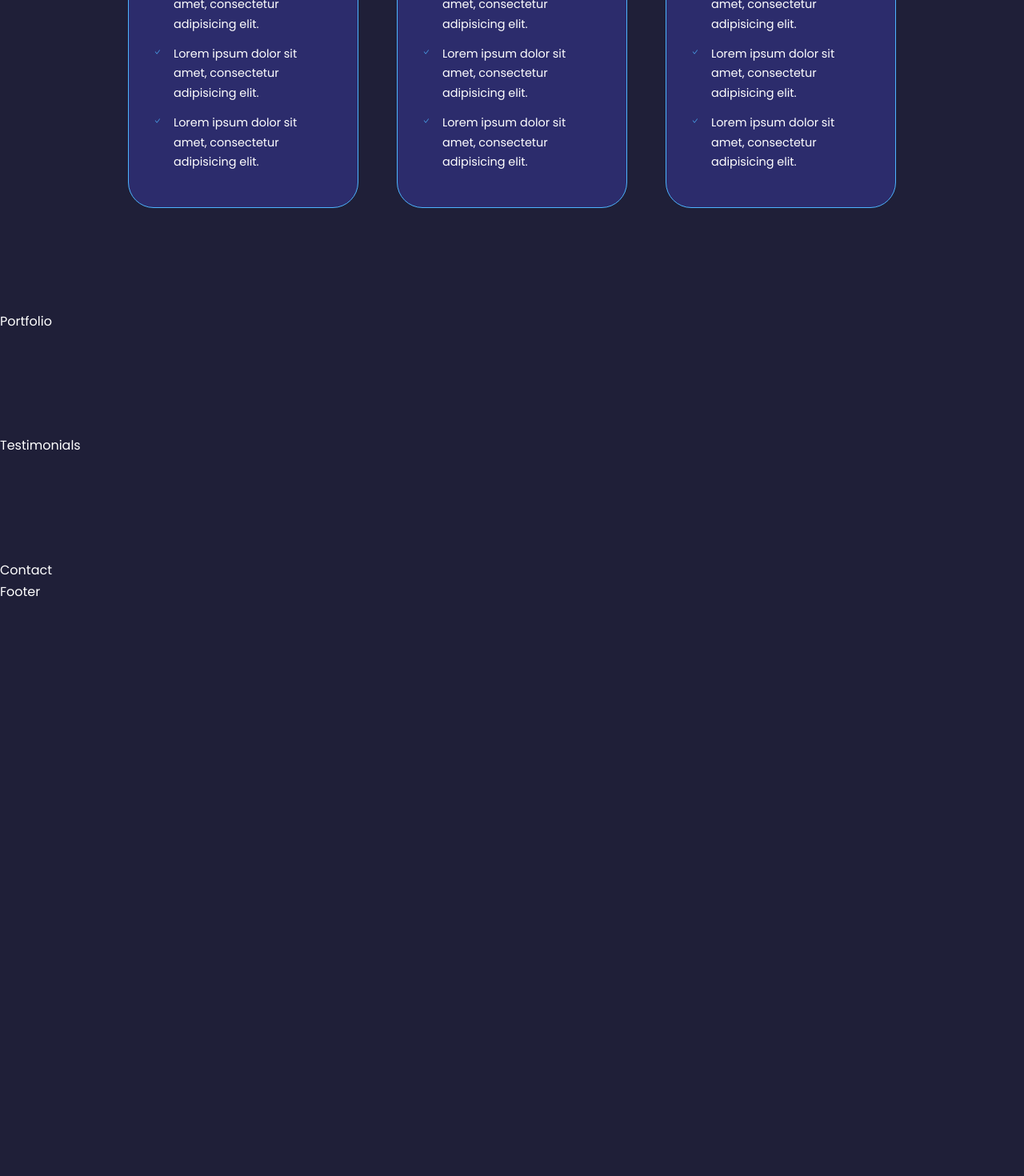
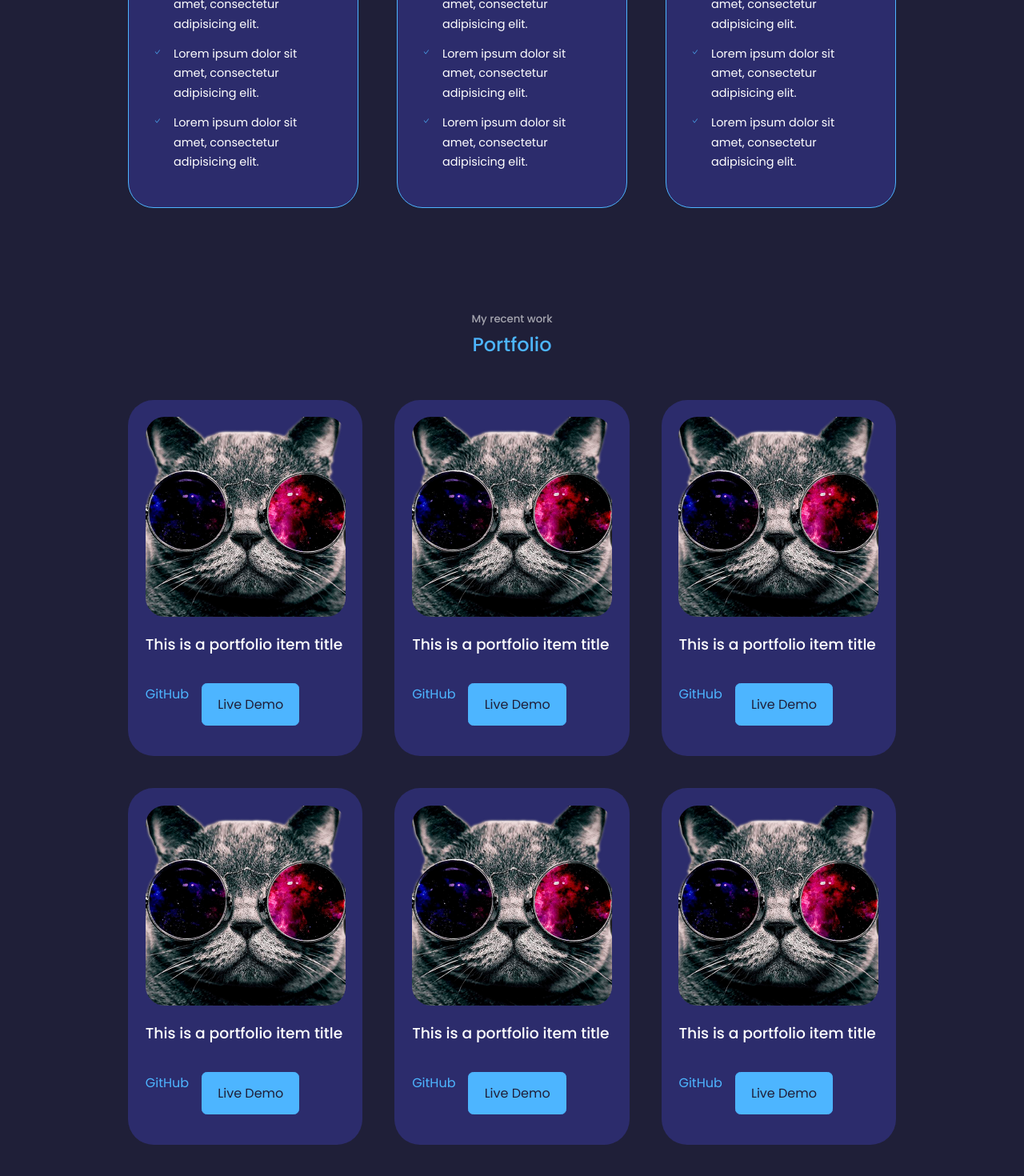
Before and after one commit to BNAStudio/portfolio-react, a React (Vite) app: page / in a window 1280 px wide. Shown: the part 2844-4314 px from the top of the page at 80% size. Before the commit the page ends 3597 px from the top, so only its background shows below. Built offline with nearby package versions, Linux system fonts and the light colour scheme.

Commit message:
feat(components): portfolio component
create Portfolio component | adding styles to portfolio component

```diff
--- a/src/components/Experience/Experience.jsx
+++ b/src/components/Experience/Experience.jsx
@@ -17,7 +17,7 @@
 							className="experience__details-icon" />
 						<div>
 							<h4>HTML</h4>
-							<small clasName='text-light'>Experienced</small>
+							<small className='text-light'>Experienced</small>
 						</div>
 						</article>
 
@@ -25,7 +25,7 @@
 							<AiFillCheckCircle className="experience__details-icon" />
 							<div>
 								<h4>CSS</h4>
-								<small clasName='text-light'>Intermediate</small>
+								<small className='text-light'>Intermediate</small>
 							</div>
 						</article>
 
@@ -33,7 +33,7 @@
 							<AiFillCheckCircle className="experience__details-icon" />
 							<div>
 								<h4>Javascript</h4>
-								<small clasName='text-light'>Experienced</small>
+								<small className='text-light'>Experienced</small>
 							</div>
 						</article>
 
@@ -41,7 +41,7 @@
 							<AiFillCheckCircle className="experience__details-icon" />
 							<div>
 								<h4>Bootstrap</h4>
-								<small clasName='text-light'>Experienced</small>
+								<small className='text-light'>Experienced</small>
 							</div>
 						</article>
 
@@ -49,7 +49,7 @@
 							<AiFillCheckCircle className="experience__details-icon" />
 							<div>
 								<h4>React</h4>
-								<small clasName='text-light'>Intermediate</small>
+								<small className='text-light'>Intermediate</small>
 							</div>
 						</article>
 					</div>
@@ -62,7 +62,7 @@
 							<AiFillCheckCircle className="experience__details-icon" />
 							<div>
 								<h4>Mongo DB</h4>
-								<small clasName='text-light'>Intermediated</small>
+								<small className='text-light'>Intermediated</small>
 							</div>
 						</article>
 
@@ -70,7 +70,7 @@
 							<AiFillCheckCircle className="experience__details-icon" />
 							<div>
 								<h4>PHP</h4>
-								<small clasName='text-light'>Intermediate</small>
+								<small className='text-light'>Intermediate</small>
 							</div>
 						</article>
 
@@ -78,7 +78,7 @@
 							<AiFillCheckCircle className="experience__details-icon" />
 							<div>
 								<h4>MyPQL</h4>
-								<small clasName='text-light'>Experienced</small>
+								<small className='text-light'>Experienced</small>
 							</div>
 						</article>
 
@@ -86,7 +86,7 @@
 							<AiFillCheckCircle className="experience__details-icon" />
 							<div>
 								<h4>Python</h4>
-								<small clasName='text-light'>Experienced</small>
+								<small className='text-light'>Experienced</small>
 							</div>
 						</article>
 
@@ -94,7 +94,7 @@
 							<AiFillCheckCircle className="experience__details-icon" />
 							<div>
 								<h4>Node</h4>
-								<small clasName='text-light'>Intermediate</small>
+								<small className='text-light'>Intermediate</small>
 							</div>
 						</article>
 					</div>
--- a/src/components/Header/CTA.jsx
+++ b/src/components/Header/CTA.jsx
@@ -4,7 +4,7 @@
 const CTA = () => {
 	return (
 		<div className="cta">
-			<a href={CV} className="btn">
+			<a href={CV} className="btn" target="_blank" rel="noreferrer noopener">
 				Download CV
 			</a>
 			<a href="#contact" className="btn btn-primary">
--- a/src/components/Portfolio/Portfolio.css
+++ b/src/components/Portfolio/Portfolio.css
@@ -0,0 +1,49 @@
+.portfolio__container {
+    display: grid;
+    grid-template-columns: repeat(3, 1fr);
+    gap: 2.5rem;
+}
+
+.portfolio__item {
+    background-color: var(--color-bg-variant);
+    padding: 1.3rem;
+    border-radius: 2rem;
+    border: 1px solid transparent;
+    transition: var(--transition);
+}
+
+.portfolio__item:hover {
+    border-color: var(--color-primary-variant);
+    background-color: transparent;
+}
+
+.portfolio__item-image {
+    border-radius: 1.5rem;
+    overflow: hidden;
+}
+
+.portfolio__item h3 {
+    margin: 1.2rem 0 2rem;
+}
+
+.portfolio__item-cta {
+    display: flex;
+    gap: 1rem;
+    margin-bottom: 1rem;
+}
+
+/*--- MEDIA QUERIES (MEDIUM DEVICES) ---*/
+@media screen and (max-width: 1024px) {
+    .portfolio__container {
+        grid-template-columns: 1fr 1fr;
+        gap: 1.2rem
+    }
+}
+
+/*--- MEDIA QUERIES (SMALL DEVICES) ---*/
+@media screen and (max-width: 600px) {
+    .portfolio__container {
+        grid-template-columns: 1fr;
+        gap: 1rem
+    }
+}
--- a/src/components/Portfolio/Portfolio.jsx
+++ b/src/components/Portfolio/Portfolio.jsx
@@ -1,7 +1,156 @@
 // import PropTypes from "prop-types";
+import "./Portfolio.css";
+import imageProyect from '../../assets/myself.png'
 
 const Portfolio = () => {
-	return <section id="portfolio">Portfolio</section>;
+	return (
+		<section id="portfolio">
+			<h5>My recent work</h5>
+			<h2>Portfolio</h2>
+
+			<div className="container portfolio__container">
+
+				<article className="portfolio__item">
+					<div className="portfolio__item-image">
+						<img src={imageProyect} alt="" />
+					</div>
+					<h3>This is a portfolio item title</h3>
+					<div className="portfolio__item-cta">
+						<a
+							href="https://github.com/"
+							target="_blank"
+							rel="noopener noreferrer"
+						>
+							GitHub
+						</a>
+						<a
+							href="https://netlify.com/"
+							className="btn btn-primary"
+							target="_blank"
+							rel="noopener noreferre"
+						>
+							Live Demo
+					</a>
+					</div>
+				</article>
+				<article className="portfolio__item">
+					<div className="portfolio__item-image">
+						<img src={imageProyect} alt="" />
+					</div>
+					<h3>This is a portfolio item title</h3>
+					<div className="portfolio__item-cta">
+						<a
+							href="https://github.com/"
+							target="_blank"
+							rel="noopener noreferrer"
+						>
+							GitHub
+						</a>
+						<a
+							href="https://netlify.com/"
+							className="btn btn-primary"
+							target="_blank"
+							rel="noopener noreferre"
+						>
+							Live Demo
+					</a>
+					</div>
+				</article>
+				<article className="portfolio__item">
+					<div className="portfolio__item-image">
+						<img src={imageProyect} alt="" />
+					</div>
+					<h3>This is a portfolio item title</h3>
+					<div className="portfolio__item-cta">
+						<a
+							href="https://github.com/"
+							target="_blank"
+							rel="noopener noreferrer"
+						>
+							GitHub
+						</a>
+						<a
+							href="https://netlify.com/"
+							className="btn btn-primary"
+							target="_blank"
+							rel="noopener noreferre"
+						>
+							Live Demo
+					</a>
+					</div>
+				</article>
+				<article className="portfolio__item">
+					<div className="portfolio__item-image">
+						<img src={imageProyect} alt="" />
+					</div>
+					<h3>This is a portfolio item title</h3>
+					<div className="portfolio__item-cta">
+						<a
+							href="https://github.com/"
+							target="_blank"
+							rel="noopener noreferrer"
+						>
+							GitHub
+						</a>
+						<a
+							href="https://netlify.com/"
+							className="btn btn-primary"
+							target="_blank"
+							rel="noopener noreferre"
+						>
+							Live Demo
+					</a>
+					</div>
+				</article>
+				<article className="portfolio__item">
+					<div className="portfolio__item-image">
+						<img src={imageProyect} alt="" />
+					</div>
+					<h3>This is a portfolio item title</h3>
+					<div className="portfolio__item-cta">
+						<a
+							href="https://github.com/"
+							target="_blank"
+							rel="noopener noreferrer"
+						>
+							GitHub
+						</a>
+						<a
+							href="https://netlify.com/"
+							className="btn btn-primary"
+							target="_blank"
+							rel="noopener noreferre"
+						>
+							Live Demo
+					</a>
+					</div>
+				</article>
+				<article className="portfolio__item">
+					<div className="portfolio__item-image">
+						<img src={imageProyect} alt="" />
+					</div>
+					<h3>This is a portfolio item title</h3>
+					<div className="portfolio__item-cta">
+						<a
+							href="https://github.com/"
+							target="_blank"
+							rel="noopener noreferrer"
+						>
+							GitHub
+						</a>
+						<a
+							href="https://netlify.com/"
+							className="btn btn-primary"
+							target="_blank"
+							rel="noopener noreferre"
+						>
+							Live Demo
+					</a>
+					</div>
+				</article>
+			</div>
+		</section>
+	);
 };
 
 Portfolio.propTypes = {};
```
